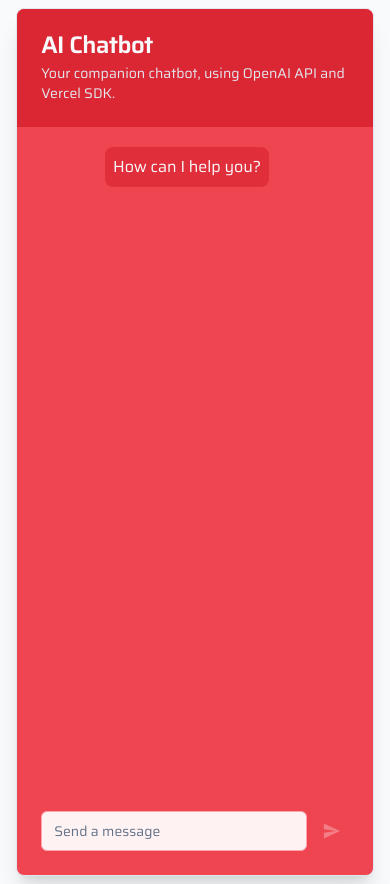
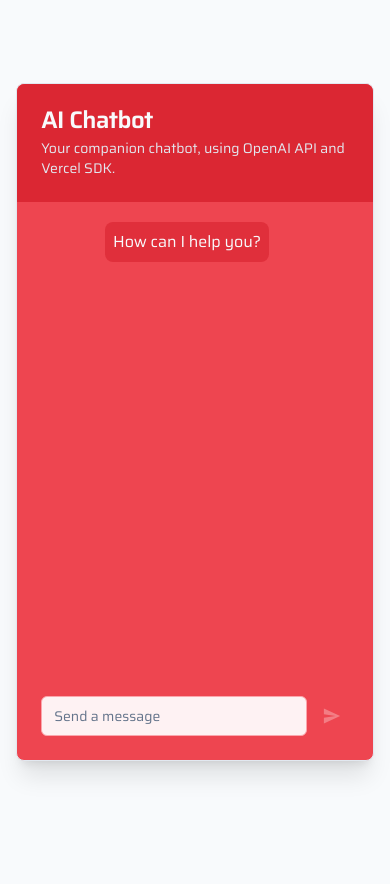
Before and after one commit to lorenzoa7/ai-chatbot, a Next.js app: page / in a window 390 px wide. After the commit the page ends 844 px from the top, so only its background shows below. Built offline with nearby package versions, Linux system fonts and the light colour scheme.

Commit message:
Responsive scrollarea size

```diff
--- a/src/components/Chat/index.tsx
+++ b/src/components/Chat/index.tsx
@@ -37,7 +37,7 @@ export default function Chat() {
         </CardDescription>
       </CardHeader>
       <CardContent>
-        <ScrollArea className="h-[640px] space-y-4 pr-4 mt-5">
+        <ScrollArea className="h-[640px] lg:h-[640px] sm:h-[450px] 2xl:h-[450px] space-y-4 pr-4 mt-5">
           {messages.length < 1 && (
             <div className="flex items-center justify-center">
               <span className="bg-amaranth-600/70 w-fit rounded-lg p-2 ">
--- a/tailwind.config.js
+++ b/tailwind.config.js
@@ -19,7 +19,7 @@ module.exports = {
       mono: ['var(--font-mono)'],
     },
     screens: {
-      '2xl': { max: '1535px' },
+      '2xl': { max: '1536px' },
       xl: { max: '1279px' },
       lg: { max: '1023px' },
       md: { max: '767px' },
```
